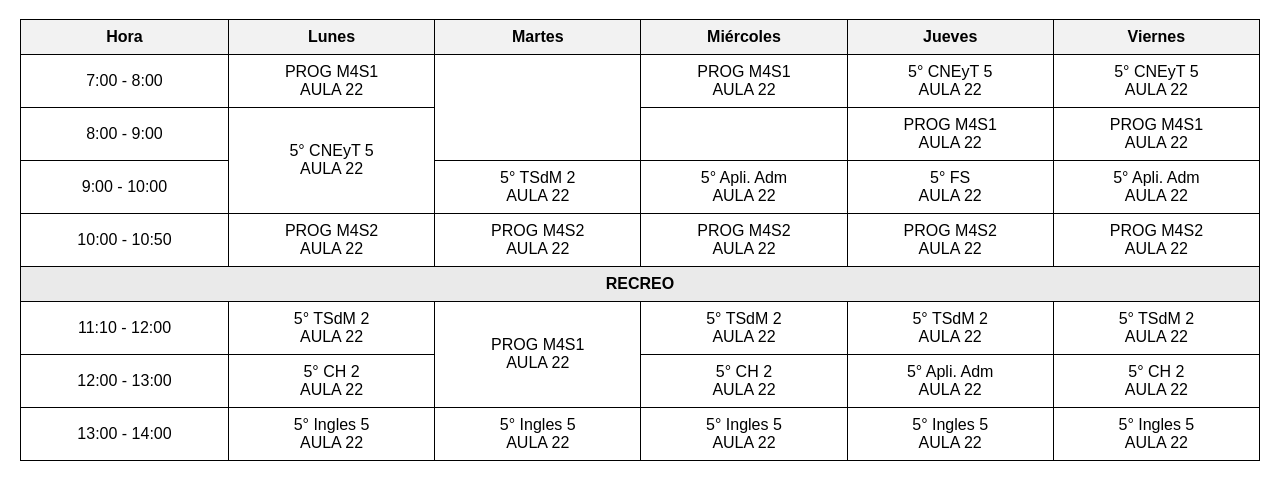
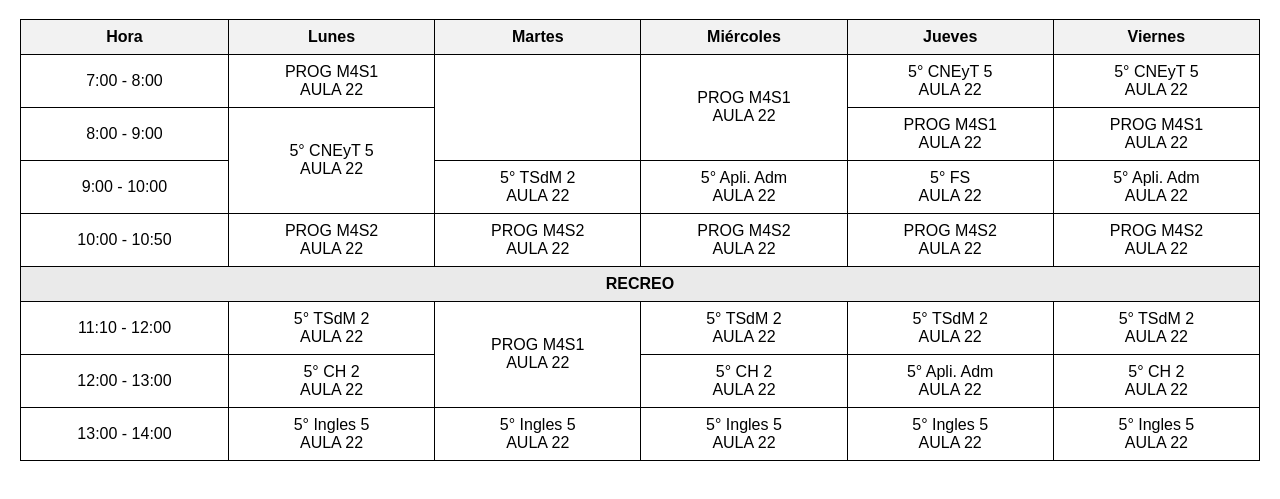
Before and after one commit to BandaNathaniel0489/P1-Practica-3-Mi-Horario, a plain HTML site: page index.html in a window 1280 px wide. Shown: the part 61-560 px from the top of the page. Drawn offline with Linux system fonts and the light colour scheme.

Commit message:
Update index.html

```diff
--- a/index.html
+++ b/index.html
@@ -57,7 +57,8 @@
                 <td>PROG M4S1<br>AULA 22</td>
                 <!-- Espacio libre de 2 horas (7:00 a 9:00) -->
                 <td rowspan="2"></td>
-                <td>PROG M4S1<br>AULA 22</td>
+                <!-- PROG M4S1 de 2 horas seguidas (7:00 a 9:00) -->
+                <td rowspan="2">PROG M4S1<br>AULA 22</td>
                 <td>5° CNEyT 5<br>AULA 22</td>
                 <td>5° CNEyT 5<br>AULA 22</td>
             </tr>
@@ -65,8 +66,7 @@
                 <td>8:00 - 9:00</td>
                 <!-- 2 horas seguidas (8:00 a 10:00) -->
                 <td rowspan="2">5° CNEyT 5<br>AULA 22</td>
-                <!-- Se omitió la celda del martes por el rowspan anterior -->
-                <td></td>
+                <!-- Se omitió el martes y miércoles por los rowspan anteriores -->
                 <td>PROG M4S1<br>AULA 22</td>
                 <td>PROG M4S1<br>AULA 22</td>
             </tr>
```
